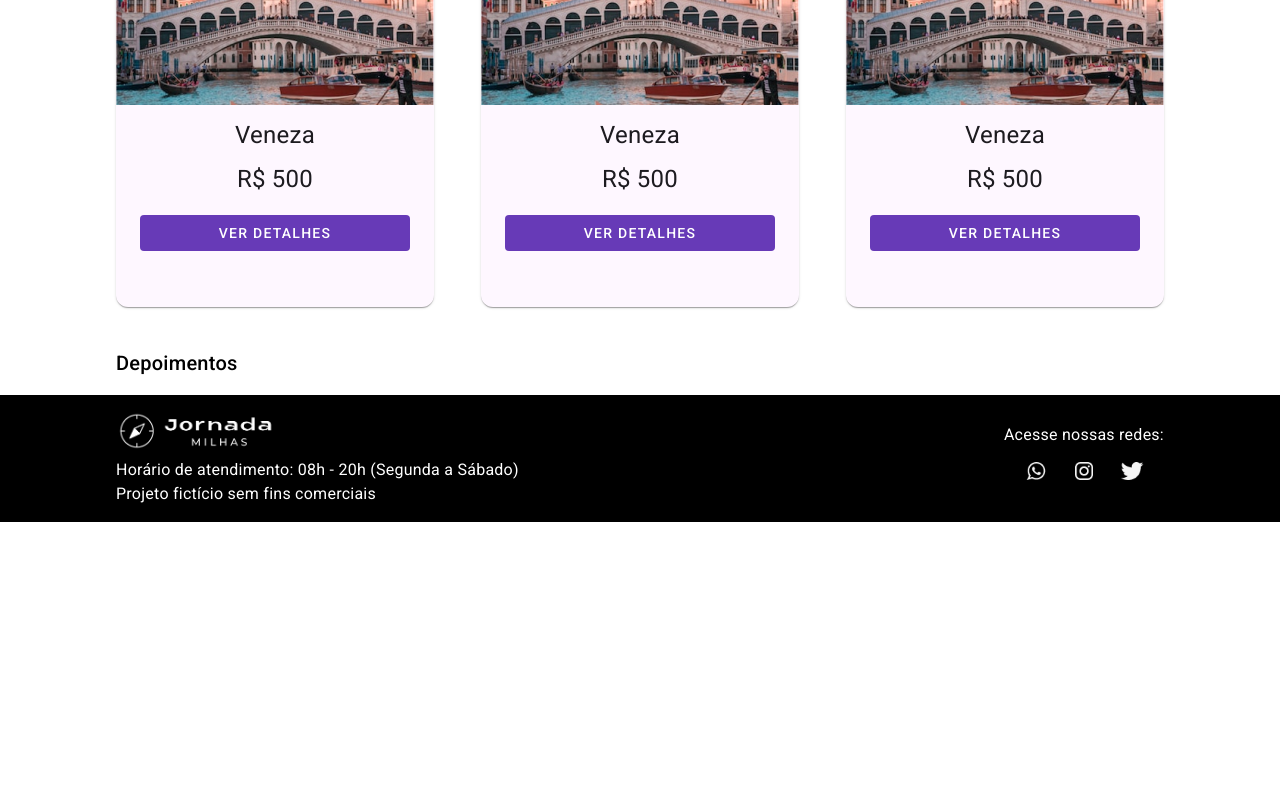
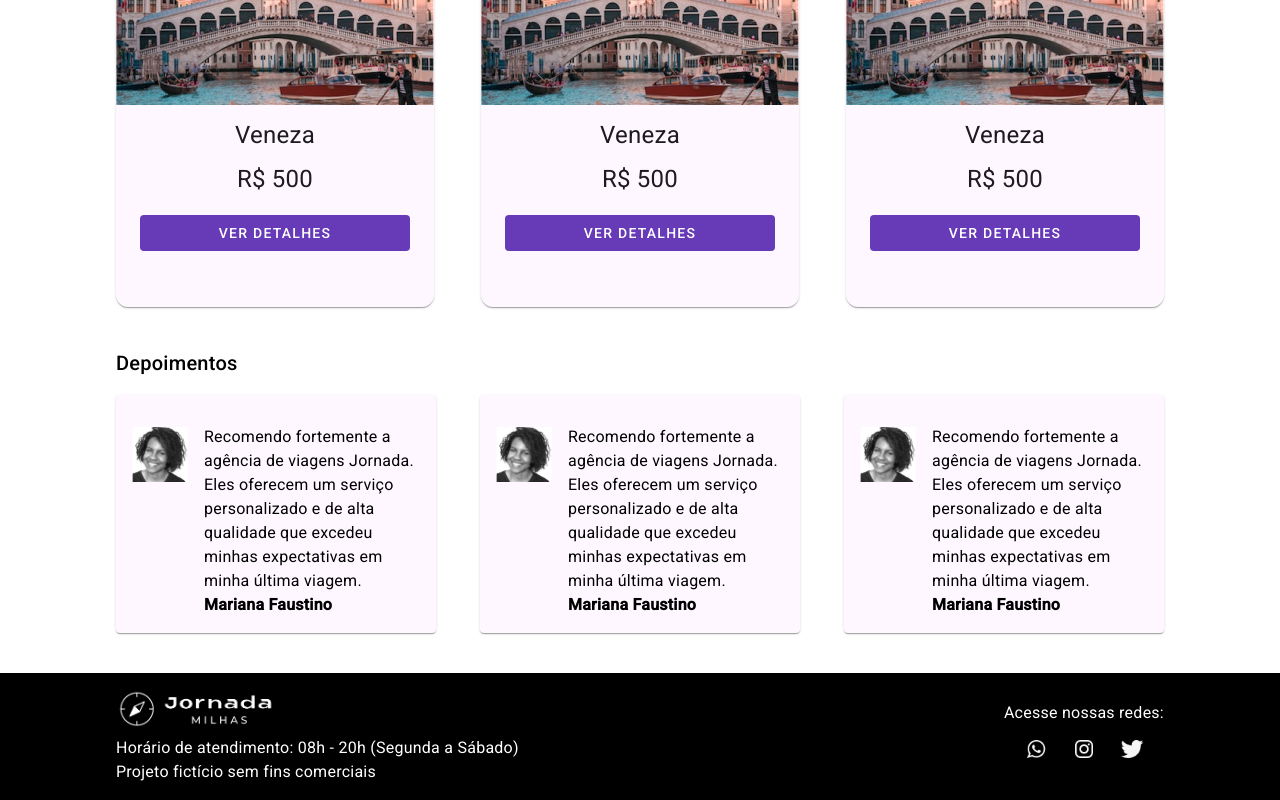
Before and after one commit to markos-jr/componentizacao-design-angular-material, an Angular app: page / in a window 1280 px wide. Shown: the part 1043-1843 px from the top of the page. Before the commit the page ends 1565 px from the top, so only its background shows below. Built offline with nearby package versions, Linux system fonts and the light colour scheme.

Commit message:
FIX: Criação e Desenvolvimento Card-depoimento

```diff
--- a/src/app/app.module.ts
+++ b/src/app/app.module.ts
@@ -15,6 +15,7 @@
 import { CardComponent } from './shared/card/card.component';
 import { CardBuscaComponent } from './shared/card-busca/card-busca.component';
 import {MatCardModule} from '@angular/material/card';
+import { CardDepoimentoComponent } from './shared/card-depoimento/card-depoimento.component';
 
 @NgModule({
   declarations: [
@@ -25,7 +26,8 @@
     ContainerComponent,
     HomeComponent,
     CardComponent,
-    CardBuscaComponent
+    CardBuscaComponent,
+    CardDepoimentoComponent
   ],
   imports: [
     BrowserModule,
--- a/src/app/pages/home/home.component.html
+++ b/src/app/pages/home/home.component.html
@@ -16,4 +16,9 @@
 
   </div>
   <h2>Depoimentos</h2>
+  <div class="card-wrapper">
+    <app-card-depoimento></app-card-depoimento>
+    <app-card-depoimento></app-card-depoimento>
+    <app-card-depoimento></app-card-depoimento>
+  </div>
 </app-container>
--- /dev/null
+++ b/src/app/shared/card-depoimento/card-depoimento.component.html
@@ -0,0 +1,11 @@
+<mat-card class="depoimento">
+  <mat-card-content>
+    <img src="assets/imagens/avatar3.png" alt="Avatar da pessoa autora do depoimento">
+    <ul>
+      <li>{{ depoimento }}</li>
+      <li>
+        <strong>{{ autoria }}</strong>
+      </li>
+    </ul>
+  </mat-card-content>
+</mat-card>
--- /dev/null
+++ b/src/app/shared/card-depoimento/card-depoimento.component.scss
@@ -0,0 +1,25 @@
+.depoimento {
+  max-width: 320px;
+  background-color: #FEF7FF;
+  border: none;
+  img {
+    max-width: 56px;
+    max-height: 56px;
+    margin-top: 16px;
+  }
+  ul {
+    padding: 0;
+    list-style: none;
+    li {
+      font-style: normal;
+      font-weight: 400;
+      font-size: 16px;
+      line-height: 24px;
+    }
+  }
+  mat-card-content {
+    display: flex;
+    align-items: start;
+    gap: 16px;
+  }
+}
--- /dev/null
+++ b/src/app/shared/card-depoimento/card-depoimento.component.ts
@@ -0,0 +1,15 @@
+import { Component } from '@angular/core';
+
+@Component({
+  selector: 'app-card-depoimento',
+  templateUrl: './card-depoimento.component.html',
+  styleUrls: ['./card-depoimento.component.scss']
+})
+export class CardDepoimentoComponent {
+  depoimento: string = `
+    Recomendo fortemente a agência de viagens Jornada.
+    Eles oferecem um serviço personalizado e de alta qualidade
+    que excedeu minhas expectativas em minha última viagem.
+  `
+  autoria: string = 'Mariana Faustino'
+}
```
Also changed, not shown: 1 other file (tests, documents, lock files or other folders).
